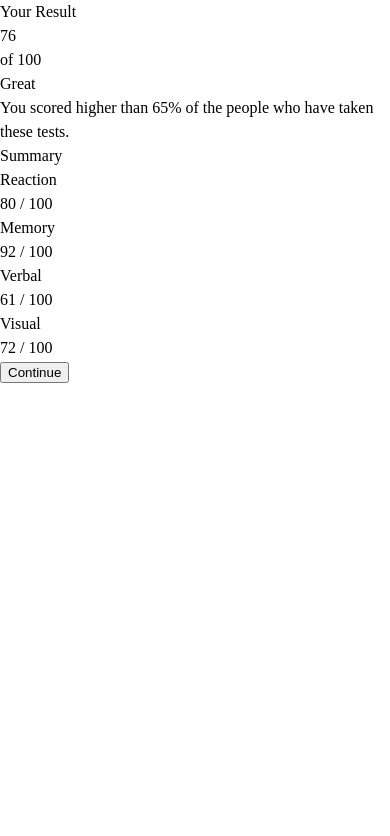
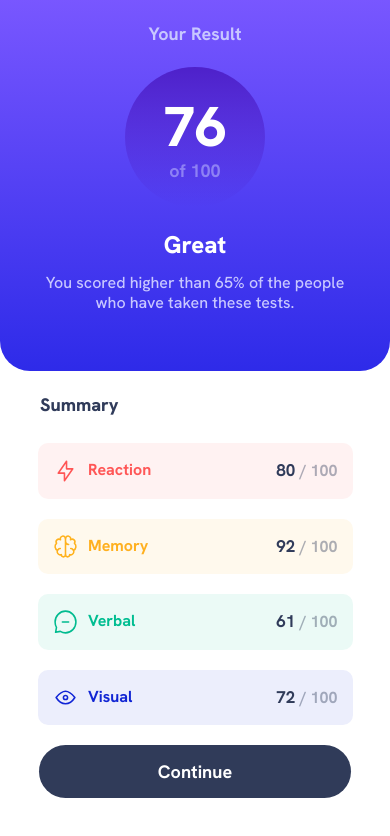
Before and after one commit to salvatorequagliariello/css-practice, a plain HTML site: page frontend-mentor/results-summary-component-main/index.html in a window 390 px wide. Drawn offline with Linux system fonts and the light colour scheme.

Commit message:
adds styling for mobile version

```diff
--- a/frontend-mentor/results-summary-component-main/index.html
+++ b/frontend-mentor/results-summary-component-main/index.html
@@ -8,6 +8,9 @@
   <link rel="stylesheet" href="style/reset.css">
   <link rel="stylesheet" href="style/main.css">
   <link rel="stylesheet" href="style/desktop.css">
+  <link rel="preconnect" href="https://fonts.googleapis.com">
+  <link rel="preconnect" href="https://fonts.gstatic.com" crossorigin>
+  <link href="https://fonts.googleapis.com/css2?family=Hanken+Grotesk:wght@500;700;800&display=swap" rel="stylesheet">
 
   <title>Frontend Mentor | Results summary component</title>
 
@@ -16,7 +19,7 @@
 
   <main class="card">
     <section class="card-resume">
-      <h4>Your Result</h4>
+      <h4 class="card-resume__title">Your Result</h4>
 
       <div class="card-resume__score">
         <h1>76</h1>
@@ -30,26 +33,37 @@
     <section class="card-details">
       <h4>Summary</h4>
 
-      <div class="card-deatils__category">
-        <p>Reaction</p>
-        <p>80 / 100</p>
-      </div>
+      <div class="card-deatils__category red">
+        <div class="card-details__category-name">
+          <img src="./assets/images/icon-reaction.svg" alt="">
+          <p class="category-p-red">Reaction</p>
+        </div>
+          <p class="score"><span>80 </span>/ 100</p>
+        </div>
 
-      <div class="card-deatils__category">
-        <p>Memory</p>
-        <p>92 / 100</p>
-      </div>
+        <div class="card-deatils__category yellow">
+          <div class="card-details__category-name">
+            <img src="./assets/images/icon-memory.svg" alt="">
+            <p class="category-p-yellow">Memory</p>
+          </div>
+          <p class="score"><span>92 </span>/ 100</p>
+        </div>
 
-      <div class="card-deatils__category">
-        <p>Verbal</p>
-        <p>61 / 100</p>
-      </div>
+        <div class="card-deatils__category green">
+          <div class="card-details__category-name">
+            <img src="./assets/images/icon-verbal.svg" alt="">
+            <p class="category-p-green">Verbal</p>
+          </div>
+          <p class="score"><span>61 </span>/ 100</p>
+        </div>
 
-      <div class="card-deatils__category">
-        <p>Visual</p>
-        <p>72 / 100</p>
-      </div>
-
+        <div class="card-deatils__category violet">
+          <div class="card-details__category-name">
+            <img src="./assets/images/icon-visual.svg" alt="">
+            <p class="category-p-violet">Visual</p>
+          </div>
+          <p class="score"><span>72 </span>/ 100</p>
+        </div>
         <button>Continue</button>
     </section>
   </main>
--- a/frontend-mentor/results-summary-component-main/style/main.css
+++ b/frontend-mentor/results-summary-component-main/style/main.css
@@ -0,0 +1,168 @@
+:root {
+    --primary-color-red: hsl(0, 100%, 67%);
+    --primary-color-yellow: hsl(39, 100%, 56%);
+    --primary-color-teal: hsl(166, 100%, 37%);
+    --primary-color-blue: hsl(234, 85%, 45%);
+
+    --neutral-color-white: hsl(0, 0%, 100%);
+    --neutral-color-blue: hsl(221, 100%, 96%);
+    --neutral-color-lavender: hsl(241, 100%, 89%);
+    --neutral-color-gray: hsl(224, 30%, 27%);
+
+    --font-hanken: 'Hanken Grotesk', sans-serif;
+}
+
+* {
+    font-family: var(--font-hanken);
+}
+
+.card {
+    width: 100vw;
+    height: 100vh;
+    display: flex;
+    flex-direction: column;
+}
+
+.card-resume {
+    width: 100%;
+    height: 44%;
+    display: flex;
+    flex-direction: column;
+    align-items: center;
+
+
+    border-bottom-right-radius: 30px;
+    border-bottom-left-radius: 30px;
+    background-image: linear-gradient(hsl(252, 100%, 67%), hsl(241, 81%, 54%));
+    color: var(--neutral-color-white);
+}
+
+.card-resume__title {
+    margin: 20px 0;
+    font-size: 18px;
+    color: var(--neutral-color-lavender);
+    font-weight: 700;
+}
+
+.card-resume__score {
+    border-radius: 100%;
+    display: flex;
+    flex-direction: column;
+    justify-content: center;
+    text-align: center;
+    background-image: linear-gradient(hsla(256, 72%, 46%, 1), hsla(241, 72%, 46%, 0));
+    width: 140px;
+    height: 140px;
+}
+
+.card-resume__score h1 {
+    line-height: 4.2rem;
+    font-size: 3.5rem;
+    font-weight: 800;
+}
+
+.card-resume__score p {
+    font-size: 18px;
+    color: var(--neutral-color-lavender);
+    opacity: 0.5;
+    font-weight: 700;
+}
+
+.card-resume h3 {
+    margin: 20px 0 10px 0;
+    font-size: 24px;
+    font-weight: 800;
+}
+
+.card-resume p {
+    color: var(--neutral-color-lavender);
+    line-height: 20px;
+    text-align: center;
+    margin: 0 40px;
+}
+
+.card-details {
+    margin: 20px auto;
+    width: 300px;
+    align-items: center;
+    display: flex;
+    flex-direction: column;
+    gap: 20px;
+}
+
+.card-details h4 {
+    margin-left: -5px;
+    margin-bottom: 5px;
+    align-self: flex-start;
+    color: var(--neutral-color-gray);
+    font-size: 18px;
+    font-weight: 800;
+}
+
+.card-deatils__category {
+    width: 95%;
+    font-weight: 700;
+    border-radius: 10px;
+    background-color: aqua;
+    padding: 15px;
+    display: flex;
+    justify-content: space-between;
+}
+
+.card-details__category-name {
+    display: flex;
+    gap: 10px;
+}
+
+.score {
+    color: hsla(224, 30%, 27%, 0.4);
+}
+
+.score span {
+    color: var(--neutral-color-gray);
+    font-size: 17px;
+}
+
+.category-p-red {
+    color: hsla(0, 100%, 67%);
+}
+
+.category-p-yellow {
+    color: hsla(39, 100%, 56%);
+}
+
+.category-p-green {
+    color: hsla(166, 100%, 37%);
+}
+
+.category-p-violet {
+    color: hsla(234, 85%, 45%);
+}
+
+.red {
+    background-color: hsla(0, 100%, 67%, 0.08);
+}
+
+.yellow {
+    background-color: hsla(39, 100%, 56%, 0.08);
+}
+
+.green {
+    background-color: hsla(166, 100%, 37%, 0.08);
+}
+
+.violet {
+    background-color: hsla(234, 85%, 45%, 0.08);
+}
+
+button {
+    font-weight: 700;
+    font-size: 18px;
+    color: var(--neutral-color-white);
+    background-color: #303B59;;
+    border: none;
+    outline: none;
+    width: 104%;
+    padding: 15px 0;
+    border-radius: 30px;
+}
```
